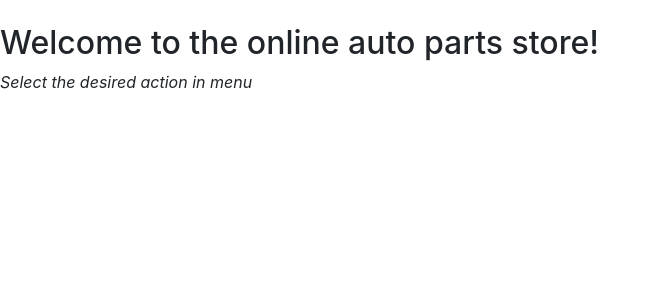
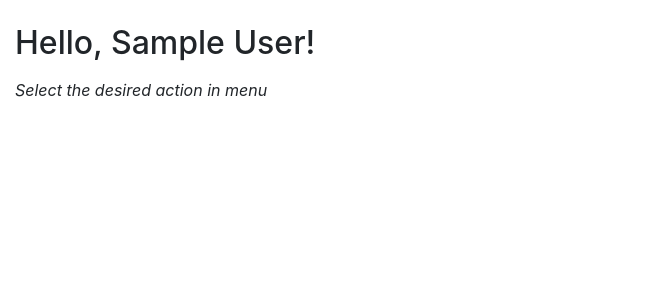
Before and after one commit to alexk318/onlineStore, a Flask app: page / in a window 1280 px wide. Shown: the part 56-356 px from the top of the page, without its empty margins (0-660 px from the left). Run offline with Flask 2, Linux system fonts and the light colour scheme; the visitor is signed in with stand-in values (Sample User, id 1); data comes from the database, SQL or seed files in the repository; data that the repository does not hold is empty; some libraries are stand-ins or nearby versions.

Commit message:
page404 and little fixes

```diff
--- a/main/templates/products_add.html
+++ b/main/templates/products_add.html
@@ -10,7 +10,9 @@
 
 {% block content_headline %}
 
-    Adding product:
+    <div class=col-md-6>
+      Adding product:
+    </div>
 
 {% endblock %}
 
--- a/main/templates/prototype.html
+++ b/main/templates/prototype.html
@@ -80,11 +80,7 @@
 
           {% if current_user.is_authenticated %}
 
-              <ul class="nav navbar-nav my-2 my-sm-0">
-
-                     <li><a class="nav-link" href="{{ url_for('cart_page') }}">Shopping Cart</a></li>
-
-                  </ul>
+              <li><a class="nav-link" href="{{ url_for('cart_page') }}">Shopping Cart</a></li>
 
           {% endif %}
 
--- a/main/templates/welcome.html
+++ b/main/templates/welcome.html
@@ -10,20 +10,34 @@
 
 {% block content_headline %}
 
-    Welcome to the online auto parts store!
+    <div class=col-md-6>
+
+      {% if not current_user.is_authenticated %}
+        Welcome to the online auto parts store!
+
+      {% else %}
+        Hello, {{ current_user.name }}!
+
+      {% endif %}
+
+    </div>
 
 {% endblock %}
 
 
 {% block content %}
 
+  <div class=col-md-6>
+
     {% if current_user.is_authenticated %}
-        <i> Select the desired action in menu</i>
+        <i>Select the desired action in menu</i>
 
     {% else %}
         <i>To buy or sell, register or log in<i>
 
     {% endif %}
 
+  </div>
+
 
 {% endblock %}
--- a/main/viewFile.py
+++ b/main/viewFile.py
@@ -3,7 +3,7 @@
 # View - Data mapping to user
 # Controller - Binds user and database, app
 
-from flask import render_template, session  # 'render_template' displays HTML to the page
+from flask import render_template, session
 from flask import request, redirect, url_for
 from flask_security import login_required, current_user
 from formsFile import RegisterForms, ProductsAddingForms
@@ -23,10 +23,10 @@ def make_dir_image(fileimage, foldername):
     img_title = fileimage.filename
     dirstr = "static/" + foldername
     os.mkdir(dirstr)  # Creating a folder
-    write_file(fileimage.read(), dirstr + "/" + img_title)  # Write a photo to its associated folder
+    write_file(fileimage.read(), dirstr + "/" + img_title)
 
 
-@app.route('/')  # The user can appeal the web application on the path '/'  {'/' : 'welcome_page'}
+@app.route('/')
 def welcome_page():  # Define the 'View'
     # The use of tags is adequately perceived, but better to use HTML templates
 
@@ -45,8 +45,8 @@ def define_statistics(username):
         database_cursor.execute("UPDATE `User` SET `active` = '0' WHERE (`name` = %s)", (specific_user.name, ))
         connection_link.commit()
 
-        message = 'User "' + specific_user.name + '" successfully blocked'
-        return render_template('message.html', message=message)
+        message_blocked = 'User "' + specific_user.name + '" successfully blocked'
+        return render_template('message.html', message_blocked=message_blocked)
 
     return render_template('statistics_page.html', specific_user=specific_user, all_users=all_users)
 
@@ -56,14 +56,12 @@ def registration_page():
 
     # Web server accepts data
     if request.method == 'POST':
-        # We request forms from the RegisterForm class by writing them into separate variables.
         nameuser = request.form['nameform']
         surnameuser = request.form['surnameform']
         emailuser = request.form['emailform']
         passworduser = request.form['passwordform']
         print(passworduser)
 
-        # Create a user, equating the arguments of the class User to the values entered by the user.
         new_user = user_datastore.create_user(name=nameuser, surname=surnameuser, email=emailuser,
                                               password=passworduser)
 
@@ -76,7 +74,7 @@ def registration_page():
     # regforms stores all RegisterForm class arguments
     regforms = RegisterForms()
 
-    return render_template('registration.html', regforms=regforms)  # We make a request [GET] to the address
+    return render_template('registration.html', regforms=regforms)
 
 
 @app.route('/sell', methods=['POST', 'GET'])
@@ -124,7 +122,7 @@ def add_page():
 
             else:
                 img_title = customimg.filename
-                if not img_title.lower().endswith(('.png', '.jpg', '.jpeg')):
+                if not img_title.lower().endswith(('.png', '.jpg', '.jpeg', '.jpe')):
                     error = 'Valid extensions for photos: ".png, .jpg, .jpeg, .jpe"'
                     return render_template('products_add.html', adding_products_forms=adding_products_forms,error=error)
 
@@ -198,3 +196,9 @@ def do_buy():
         connection_link.commit()
 
     return render_template('welcome.html')
+
+
+@app.errorhandler(404)
+def handler_404(err):
+    message_404 = 'You have moved to a non-existent page'
+    return render_template('message.html', message_404=message_404), 404
```
Also changed, not shown: main/templates/404.html (deleted, +0 -11 lines), main/templates/cart_page.html (+9 -5 lines), main/templates/message.html (+22 -3 lines).
